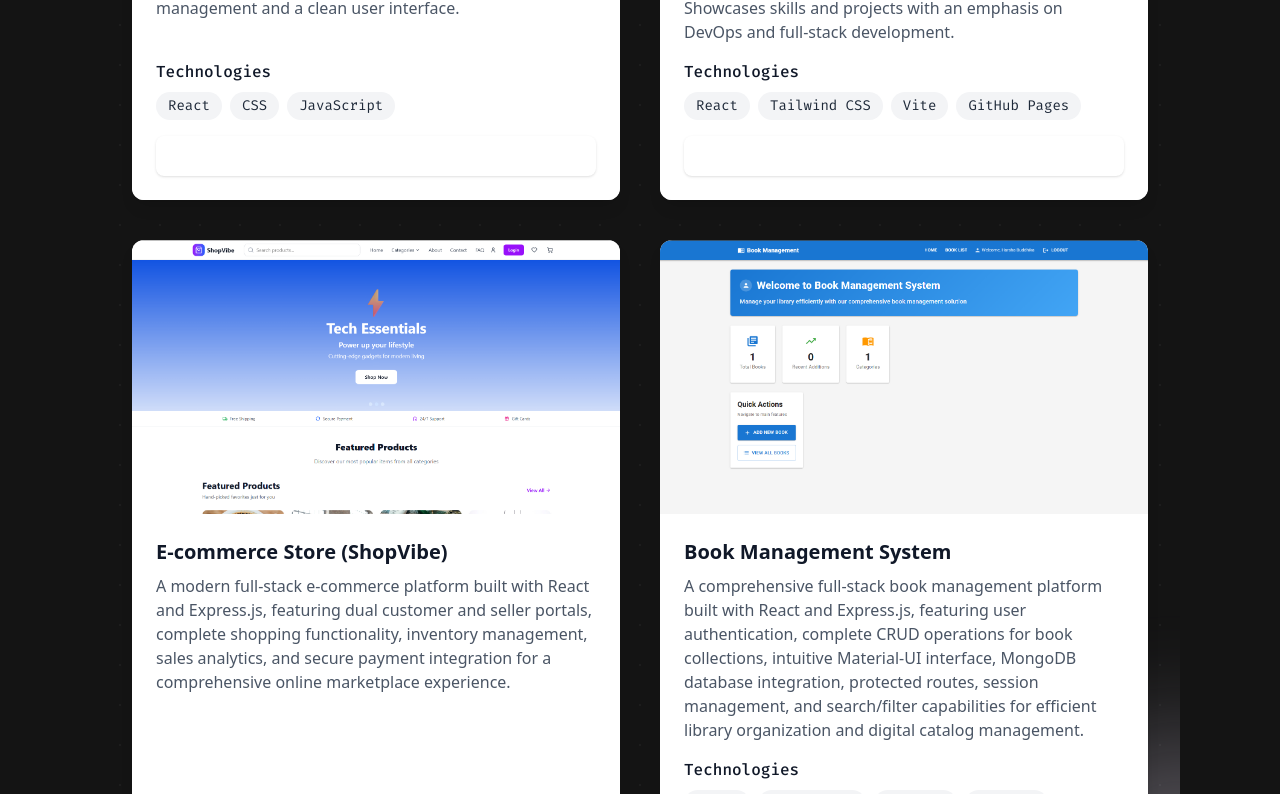
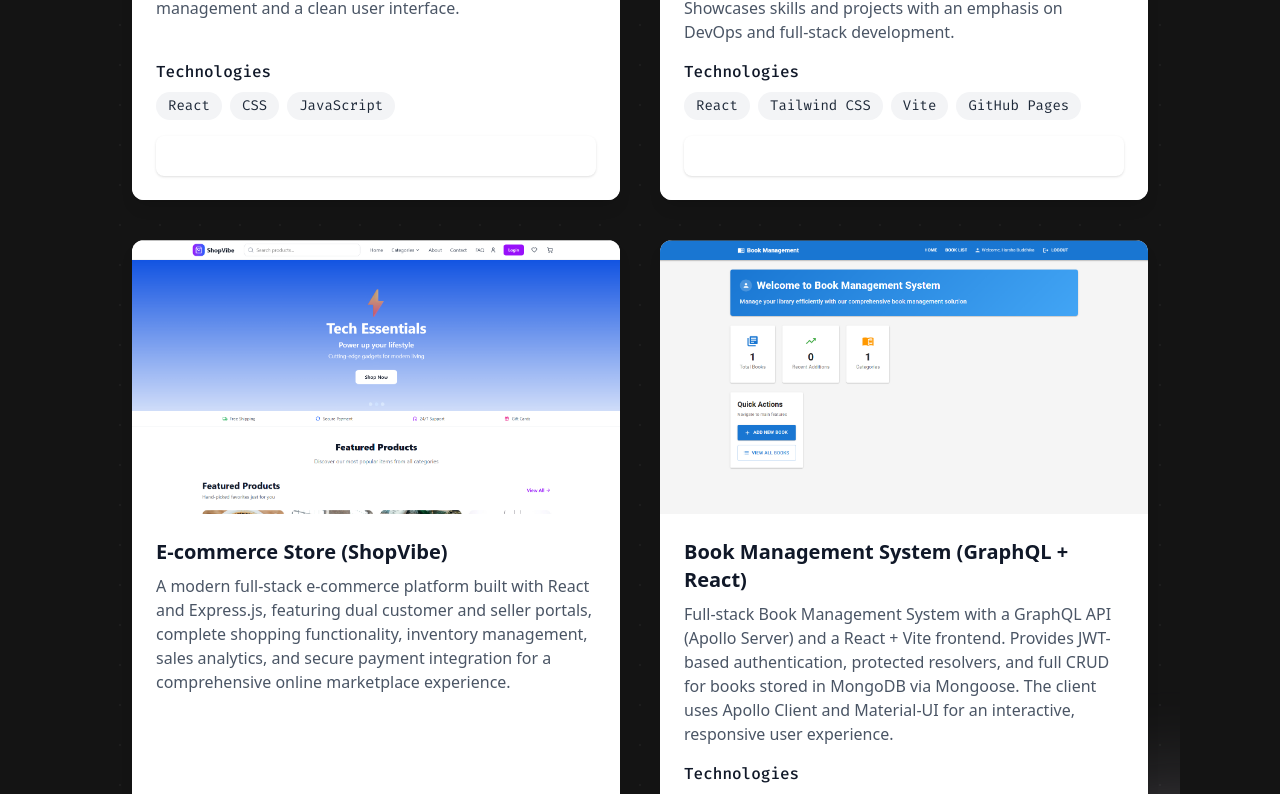
Before and after one commit to Harsha-Buddhika-Official/Official-Portfolio-React, a React (Vite) app: page / in a window 1280 px wide. Shown: the part 2003-2797 px from the top of the page. Built offline with nearby package versions, Linux system fonts and the light colour scheme.

Commit message:
Update Project.jsx

```diff
--- a/src/pages/Project.jsx
+++ b/src/pages/Project.jsx
@@ -101,12 +101,25 @@
       github: "https://github.com/Harsha-Buddhika-Official/E-Commerce",
     },
     {
-      name: "Book Management System",
+      name: "Book Management System (GraphQL + React)",
       image: Book,
       description:
-        "A comprehensive full-stack book management platform built with React and Express.js, featuring user authentication, complete CRUD operations for book collections, intuitive Material-UI interface, MongoDB database integration, protected routes, session management, and search/filter capabilities for efficient library organization and digital catalog management.",
-      technologies: ["React", "Express.js", "Node.js", "MongoDB", "Material UI"],
-      github: "https://github.com/CodeCraft-Web/Book-Management-System",
+        "Full-stack Book Management System with a GraphQL API (Apollo Server) and a React + Vite frontend. Provides JWT-based authentication, protected resolvers, and full CRUD for books stored in MongoDB via Mongoose. The client uses Apollo Client and Material-UI for an interactive, responsive user experience.",
+      technologies: [
+        "React 18",
+        "Vite",
+        "Apollo Client",
+        "Apollo Server",
+        "GraphQL",
+        "Node.js (ESM)",
+        "Mongoose",
+        "MongoDB",
+        "JSON Web Tokens",
+        "bcryptjs",
+        "Material UI",
+        "React Router"
+      ],
+      github: "https://github.com/CodeCraft-Web/Book-Management-System-gql",
     },
   ];
 
```
